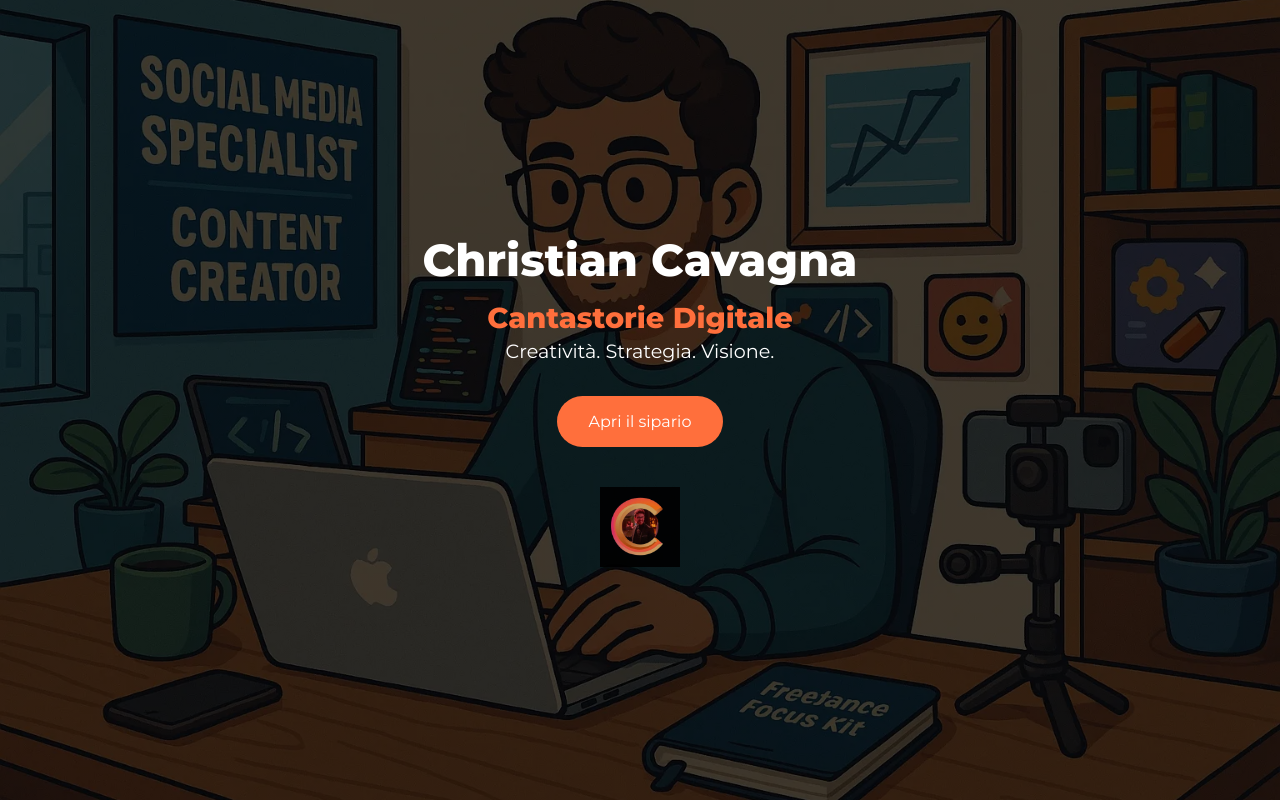
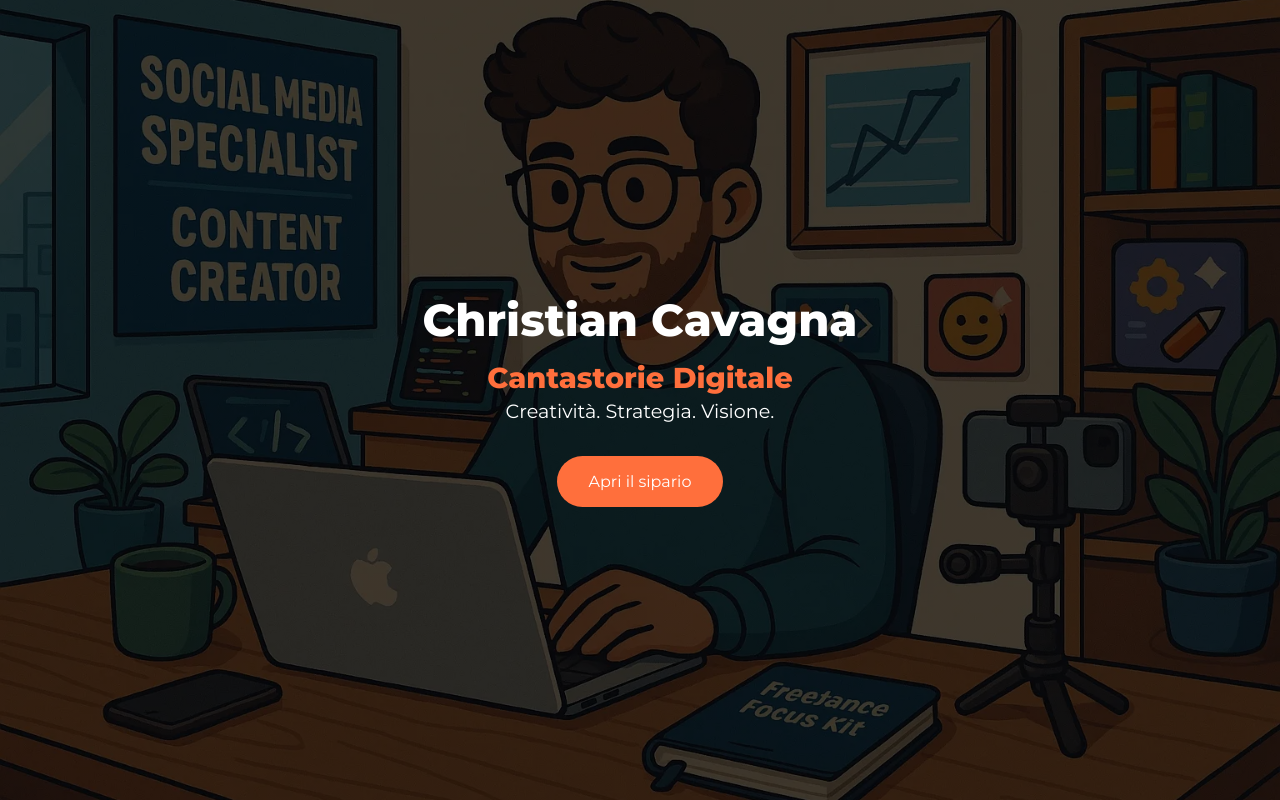
Before and after one commit to Chrys19/sitochristian, a plain HTML site: page index.html in a window 1280 px wide. Drawn offline with Linux system fonts and the light colour scheme.

Commit message:
Update index.html

```diff
--- a/index.html
+++ b/index.html
@@ -72,6 +72,5 @@
     <span style="color:#fff; font-weight:400; font-size:1.2rem;">Creatività. Strategia. Visione.</span>
   </h2>
   <a class="cta fade-in delay" href="main.html" style="margin-top: 2rem;">Apri il sipario</a>
-  <img src="logo-christian-cavagna.webp" alt="Logo Christian Cavagna" style="width: 80px; margin-top: 2.5rem; opacity: 0.9;">
 </body>
 </html>
```
